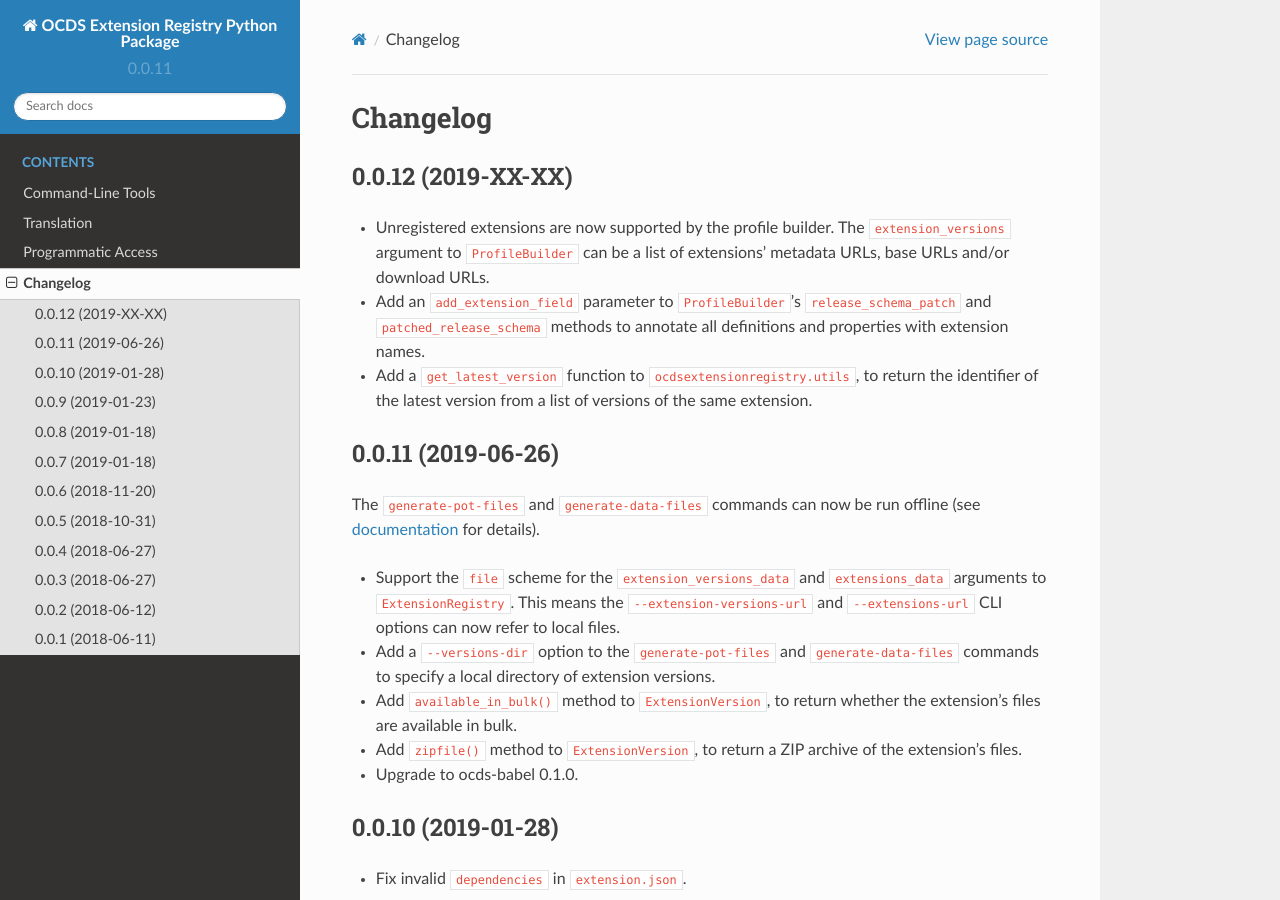
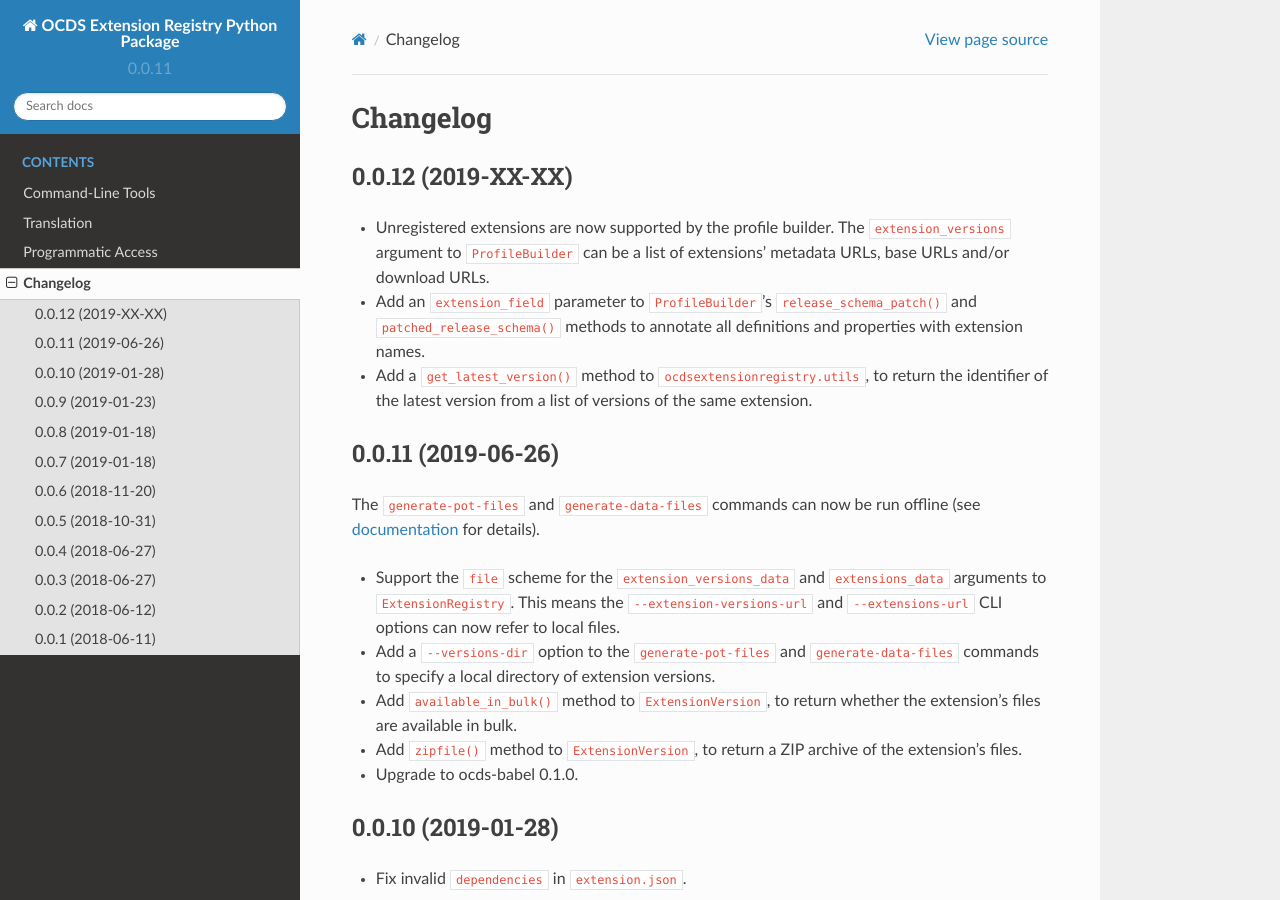
Before and after one commit to open-contracting/extension_registry.py, a Sphinx documentation site: the page built from docs/changelog.rst, in a window 1280 px wide and 900 px high. Built offline with Sphinx 7.4.7 and the Read the Docs theme 2.0.0, drawn with Linux system fonts in a browser that asks for light colours.

Commit message:
Change add_exchange_field to extension_field to make field name configurable

```diff
--- a/docs/changelog.rst
+++ b/docs/changelog.rst
@@ -5,8 +5,8 @@ Changelog
 ~~~~~~~~~~~~~~~~~~~
 
 - Unregistered extensions are now supported by the profile builder. The ``extension_versions`` argument to ``ProfileBuilder`` can be a list of extensions' metadata URLs, base URLs and/or download URLs.
-- Add an ``add_extension_field`` parameter to ``ProfileBuilder``'s ``release_schema_patch`` and ``patched_release_schema`` methods to annotate all definitions and properties with extension names.
-- Add a ``get_latest_version`` function to ``ocdsextensionregistry.utils``, to return the identifier of the latest version from a list of versions of the same extension.
+- Add an ``extension_field`` parameter to ``ProfileBuilder``'s ``release_schema_patch()`` and ``patched_release_schema()`` methods to annotate all definitions and properties with extension names.
+- Add a ``get_latest_version()`` method to ``ocdsextensionregistry.utils``, to return the identifier of the latest version from a list of versions of the same extension.
 
 0.0.11 (2019-06-26)
 ~~~~~~~~~~~~~~~~~~~
```
Also changed, not shown: 2 other files.
